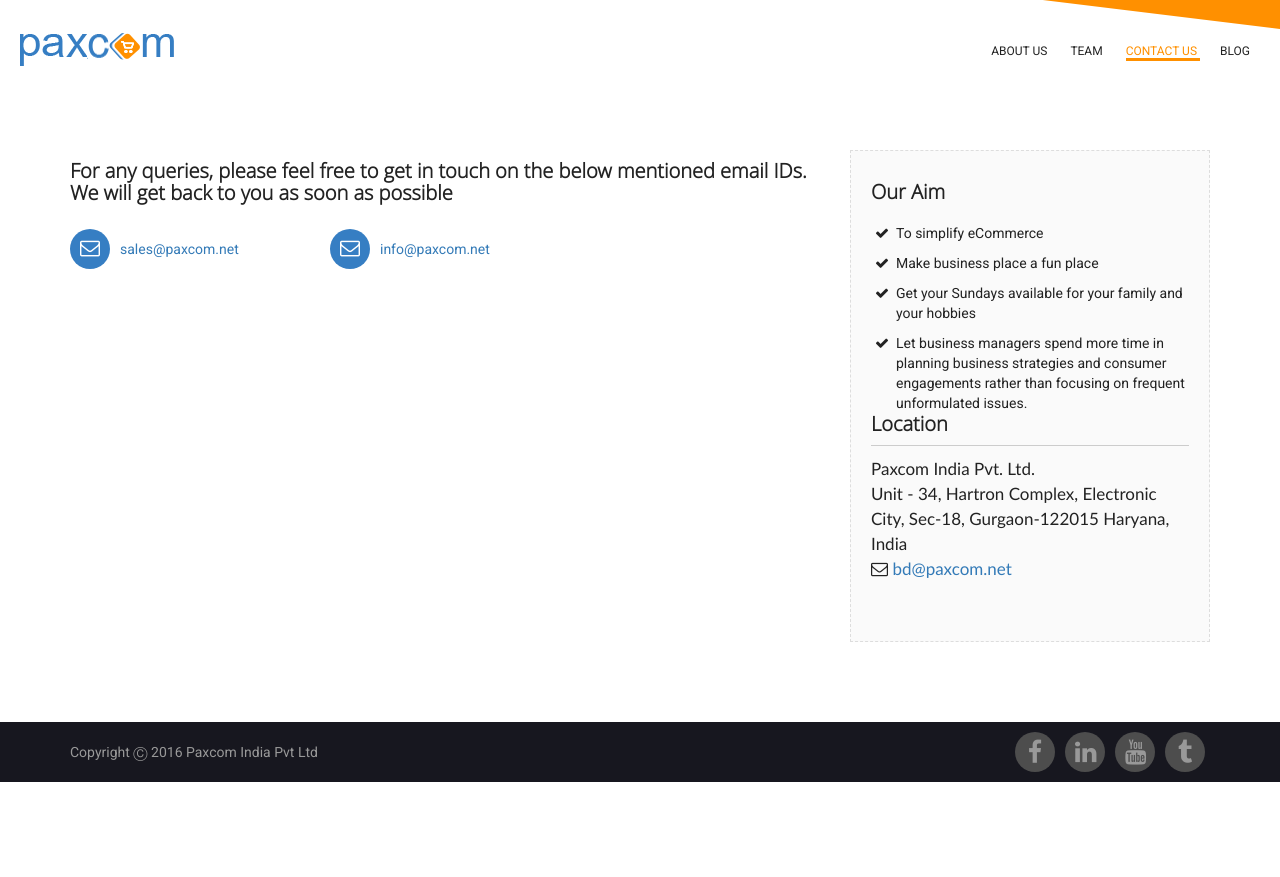
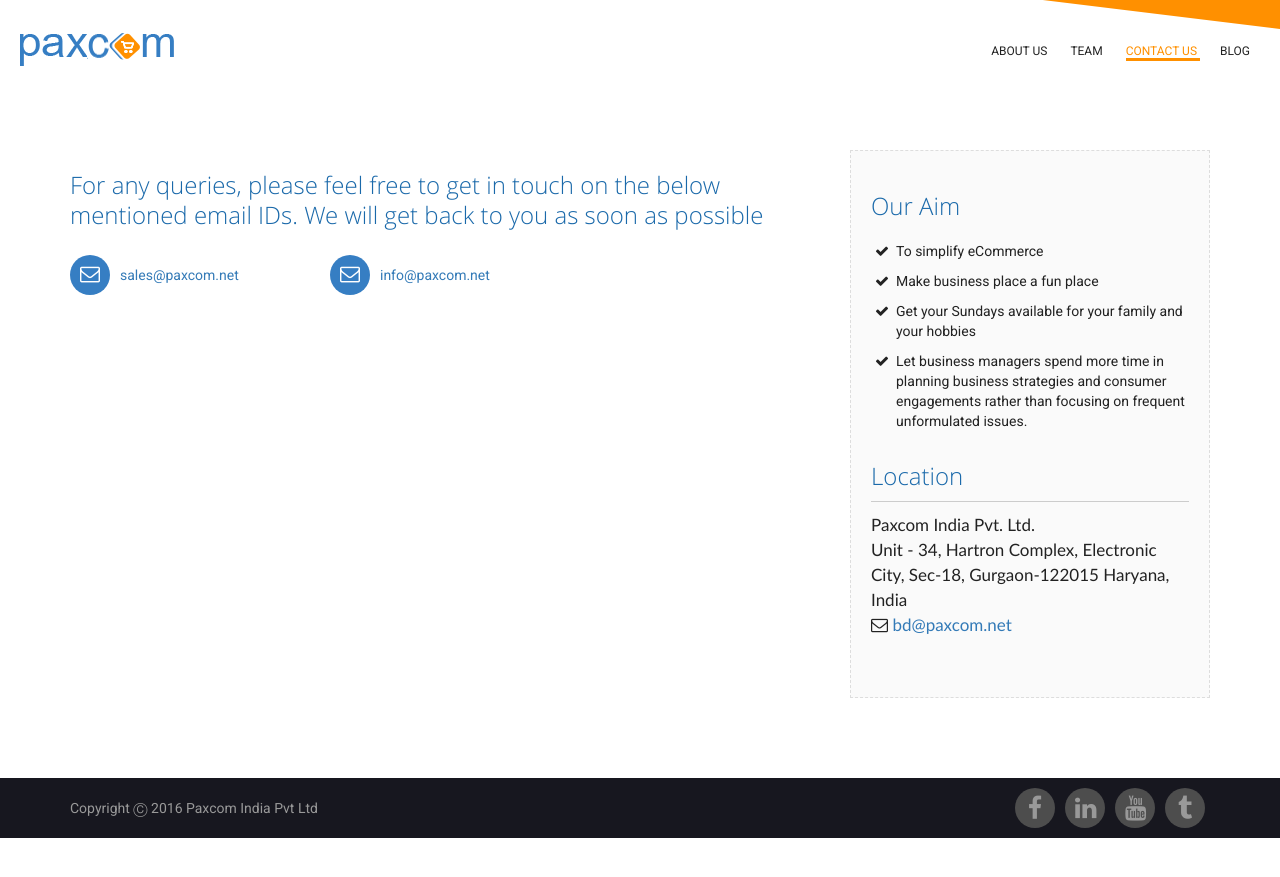
Before and after one commit to paxcom/paxcom.github.io, a Jekyll site: the page built from contact-us.html, in a window 1280 px wide. Shown: the top 877 px of the page. Built offline with Jekyll 4.4.1, drawn with Linux system fonts in a browser that asks for light colours; comment, search, counter and statistics services are not loaded.

Commit message:
update tag

```diff
--- a/_includes/aboutUs.html
+++ b/_includes/aboutUs.html
@@ -4,7 +4,7 @@
 <div class="row">
 
 <div class="col-sm-8 sidebar">
-<h5 class="no-padding">Who we are?</h5>
+<h1 class="no-padding">Who we are?</h1>
 <p>We are a group of technology enthusiasts, ecommerce freaks and retail experts.</p>
 <h1>Why are we in business?</h1>
 <p>There are tools out there that help you manage your business but rarely any to help you know your business. We understand how important it is for startups to know and manage their cashflow, to analyze and improve their performance and to be profitable. And with this said, our aim at Paxcom is to simplify eCommerce. We envisioned a tool that can help entrepreneurs perform better, to make their customers happy and to grow their business enormously. Paxcom’s aim is to be your trusted partner with power of hundreds of resources in it – Your assistant, your accountant, your manager, your data scientist, your expert consultant.</p>
@@ -22,7 +22,7 @@
 
       </ul>
 
-          <h2 >Location</h2>
+          <h1 class="top-space" >Location</h1>
            <address>
 
               <p>Paxcom India Pvt. Ltd. <br> Unit - 34, Hartron Complex, Electronic City, Sec-18, Gurgaon-122015 Haryana, India<br>
--- a/_includes/contactUs.html
+++ b/_includes/contactUs.html
@@ -4,7 +4,7 @@
 <div class="row">
 
 <div class="col-sm-8 ">
-<h5 class="no-padding">For any queries, please feel free to get in touch on the below mentioned email IDs. We will get back to you as soon as possible</h5>
+<h1 class="no-padding">For any queries, please feel free to get in touch on the below mentioned email IDs. We will get back to you as soon as possible</h1>
 <!--<form role="form"  >
 
 <div class="row ">
@@ -53,7 +53,7 @@
 
 </div>
 <div class="col-sm-4"><div class="sidebar">
-      <h5 class="no-padding"> Our Aim </h5>
+      <h1 class="no-padding"> Our Aim </h1>
       <ul class="custom-list">
         <li>To simplify eCommerce</li>
         <li>Make business place a fun place</li>
@@ -62,7 +62,7 @@
 
       </ul>
 
- <h5 >Location</h5>
+ <h1 >Location</h1>
         <address>
 
               <p>Paxcom India Pvt. Ltd. <br> Unit - 34, Hartron Complex, Electronic City, Sec-18, Gurgaon-122015 Haryana, India<br>
--- a/css/style.css
+++ b/css/style.css
@@ -1154,9 +1154,9 @@
 }
 
 
-.about-us h1, .contact-us h1{ color:#1a69aa; padding-top:30px; line-height:30px;}
+.about-us h1, .contact-us h1{ color:#1a69aa; padding-top:30px; line-height:30px; font-size:24px; clear:both;}
 .contact-us{ }
-.contact-us label{ color:#000000; font-weight:normal;}
+.contact-us label{ color:#000000; font-weight:normal; }
 
 .our-team{}
 
```
